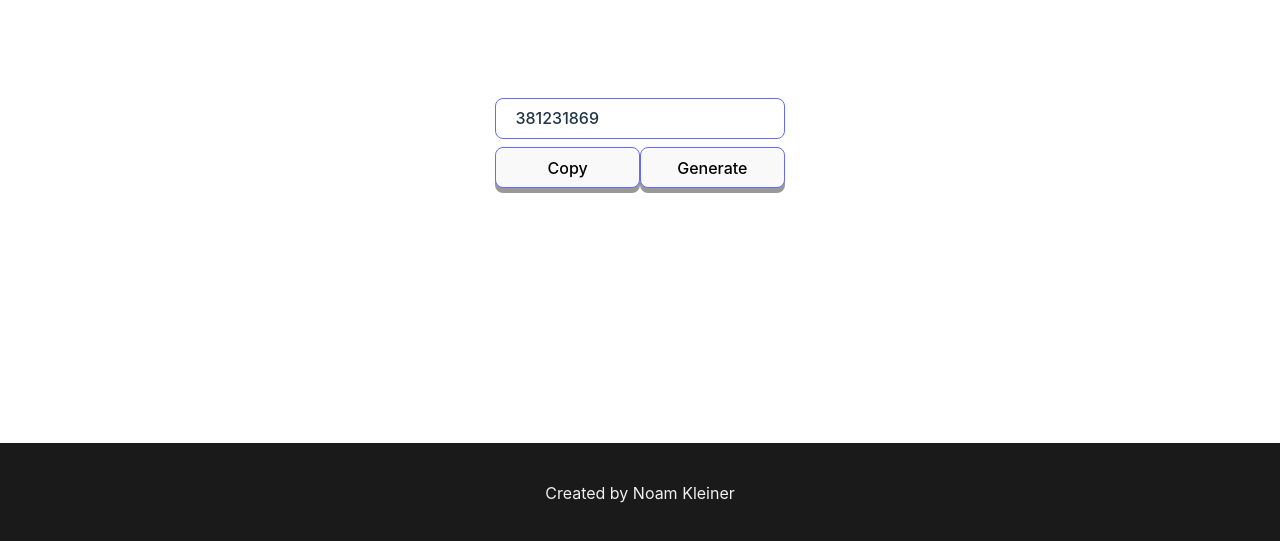
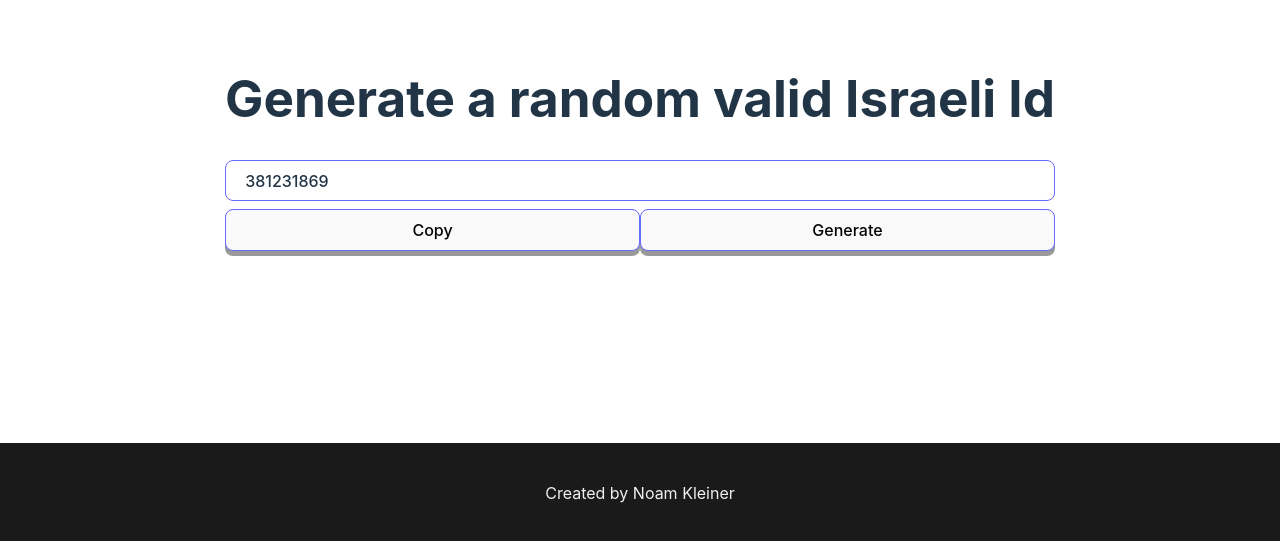
Before and after one commit to nmkleiner/israeli-id-generator, a website built with Vite: page index.html in a window 1280 px wide. Shown: the part 257-798 px from the top of the page. Built offline with nearby package versions, Linux system fonts and the light colour scheme.

Commit message:
Added title

```diff
--- a/main.js
+++ b/main.js
@@ -3,6 +3,7 @@ import { setupIdGenerator } from "./id-generator.js";
 
 document.querySelector("#app").innerHTML = `
   <div id="id-generator">
+  <h1>Generate a random valid Israeli Id</h1>
     <div class="row">
         <input class="mb-8" type="text" id="id-input" />
     </div>
--- a/style.css
+++ b/style.css
@@ -134,9 +134,12 @@ footer {
   display: flex;
 }
 
+.row input {
+    width: 100%;
+}
 .row .button {
   flex-grow: 1;
   border: 1px solid #646cff;
   transition: 0.2s;
-    width: 50%;
+  width: 50%;
 }
```
